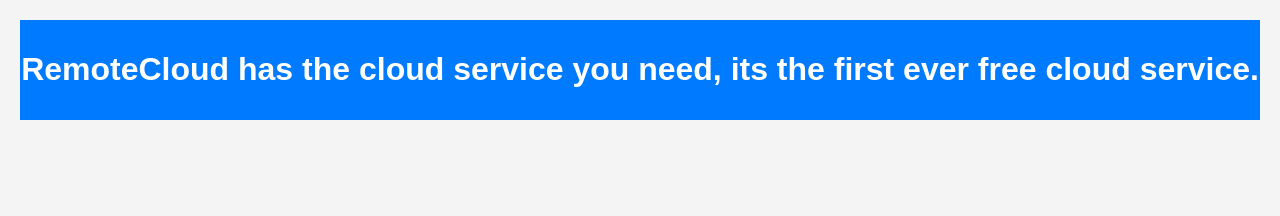
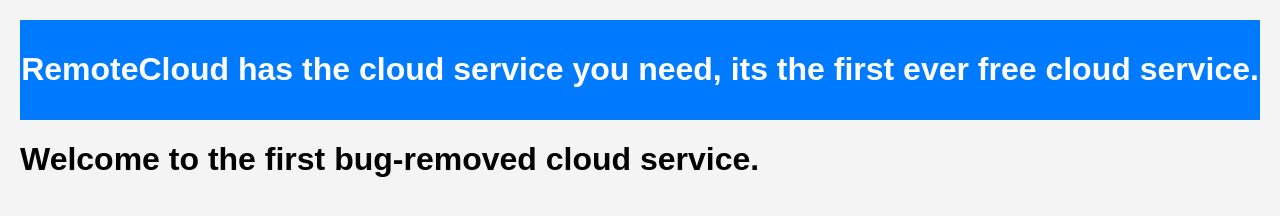
Before and after one commit to electric-otter/RemoteCloud, a website: page index.html in a window 1280 px wide. Drawn offline with Linux system fonts and the light colour scheme.

Commit message:
Update index.html

```diff
--- a/index.html
+++ b/index.html
@@ -41,7 +41,7 @@
 <header>
     <h1>RemoteCloud has the cloud service you need, its the first ever free cloud service.</h1>
 </header>
-
+<h1>Welcome to the first bug-removed cloud service.</h1>
 
 </body>
 </html>
```
